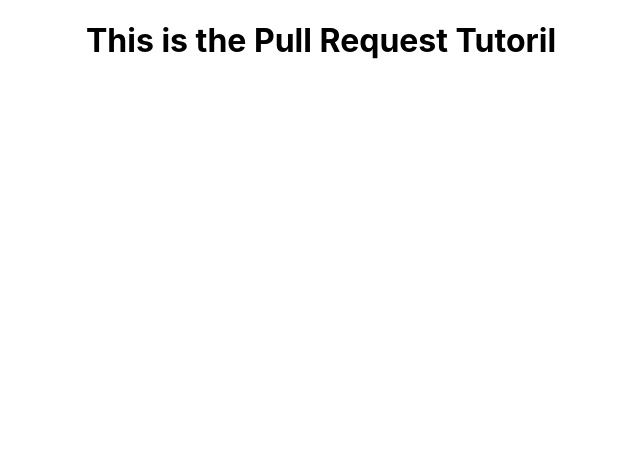
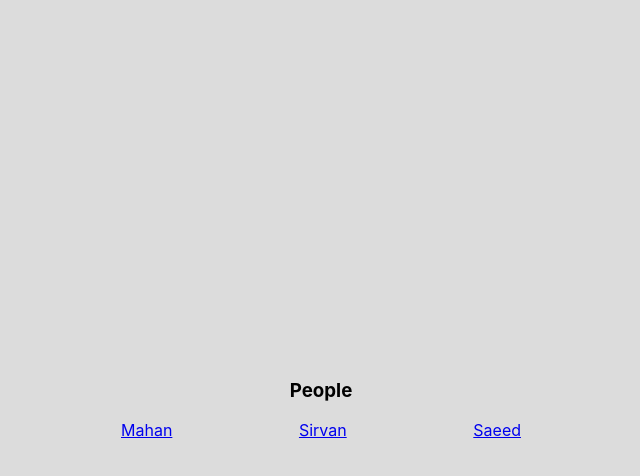
Before and after one commit to mhn-aa/Regular-website, a React (Create React App) app: page / in a window 1280 px wide. Shown: the top 476 px of the page, without its empty margins (319-959 px from the left). Built offline with nearby package versions, Linux system fonts and the light colour scheme.

Commit message:
RW-9 routes and pages

```diff
--- a/package.json
+++ b/package.json
@@ -8,6 +8,7 @@
     "@testing-library/user-event": "^13.5.0",
     "react": "^17.0.2",
     "react-dom": "^17.0.2",
+    "react-router-dom": "^6.2.1",
     "react-scripts": "5.0.0",
     "web-vitals": "^2.1.2"
   },
--- a/src/App.js
+++ b/src/App.js
@@ -1,9 +1,19 @@
 import "./App.css";
+import { Routes, Route } from "react-router-dom";
+import Home from "./Pages/Home/Home";
+import Mahan from "./Pages/Mahan/Mahan";
+import Sirvan from "./Pages/Sirvan/Sirvan";
+import Saeed from "./Pages/Saeed/Saeed";
 
 function App() {
   return (
     <div className="App">
-      <h1>This is the Pull Request Tutoril</h1>
+      <Routes>
+        <Route path="/" element={<Home />} />
+        <Route path="mahan" element={<Mahan />} />
+        <Route path="sirvan" element={<Sirvan />} />
+        <Route path="saeed" element={<Saeed />} />
+      </Routes>
     </div>
   );
 }
--- /dev/null
+++ b/src/Pages/Home/Home.css
@@ -0,0 +1,17 @@
+.home {
+  width: 100vw;
+  height: 100vh;
+  display: flex;
+  justify-content: center;
+  align-items: center;
+  background-color: gainsboro;
+}
+
+.home__container {
+}
+
+.home__links {
+  width: 400px;
+  display: flex;
+  justify-content: space-between;
+}
--- /dev/null
+++ b/src/Pages/Home/Home.js
@@ -0,0 +1,20 @@
+import React from "react";
+import "./Home.css";
+import { Link } from "react-router-dom";
+
+const Home = () => {
+  return (
+    <div className="home">
+      <div className="home__container">
+        <h3>People</h3>
+        <div className="home__links">
+          <Link to="mahan">Mahan</Link>
+          <Link to="sirvan">Sirvan</Link>
+          <Link to="saeed">Saeed</Link>
+        </div>
+      </div>
+    </div>
+  );
+};
+
+export default Home;
--- a/src/Pages/Mahan/Mahan.js
+++ b/src/Pages/Mahan/Mahan.js
@@ -1,8 +1,10 @@
 import React from "react";
+import { Link } from "react-router-dom";
 
 const Mahan = () => {
   return (
     <div>
+      <Link to="/">Home</Link>
       <h1>This is Mahan's Page</h1>
     </div>
   );
--- a/src/Pages/Saeed/Saeed.js
+++ b/src/Pages/Saeed/Saeed.js
@@ -1,8 +1,10 @@
 import React from "react";
+import { Link } from "react-router-dom";
 
 const Saeed = () => {
   return (
     <div>
+      <Link to="/">Home</Link>
       <h1>This is Saeed's page</h1>
     </div>
   );
--- a/src/Pages/Sirvan/Sirvan.js
+++ b/src/Pages/Sirvan/Sirvan.js
@@ -1,8 +1,10 @@
 import React from "react";
+import { Link } from "react-router-dom";
 
 const Sirvan = () => {
   return (
     <div>
+      <Link to="/">Home</Link>
       <h1>This is Sirvan's page</h1>
     </div>
   );
--- a/src/index.js
+++ b/src/index.js
@@ -2,10 +2,11 @@ import React from "react";
 import ReactDOM from "react-dom";
 import "./index.css";
 import App from "./App";
+import { BrowserRouter } from "react-router-dom";
 
 ReactDOM.render(
-  <React.StrictMode>
+  <BrowserRouter>
     <App />
-  </React.StrictMode>,
+  </BrowserRouter>,
   document.getElementById("root")
 );
```
Also changed, not shown: 1 other file (tests, documents, lock files or other folders).
